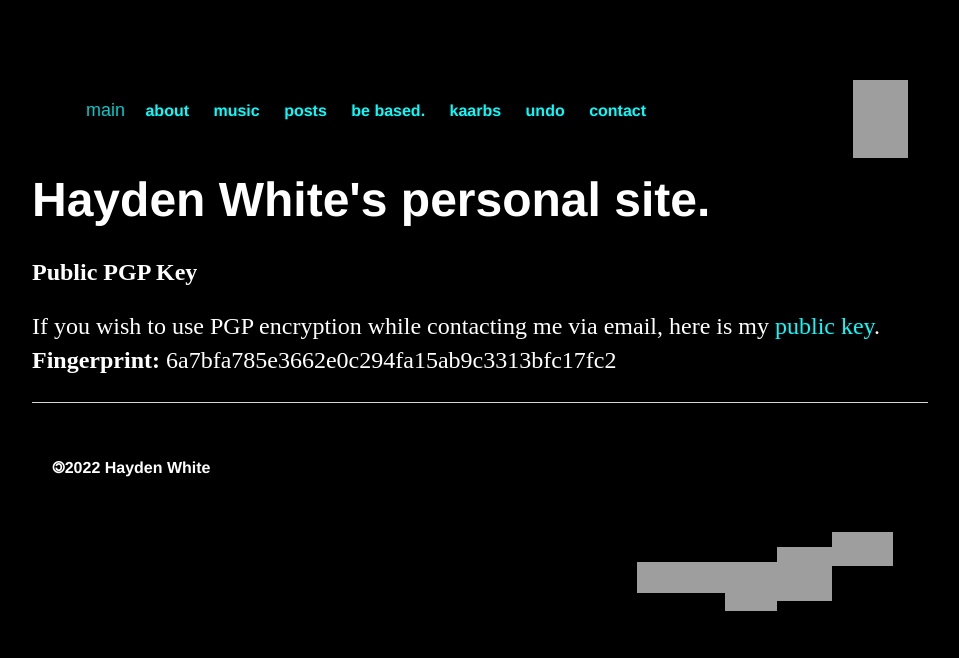
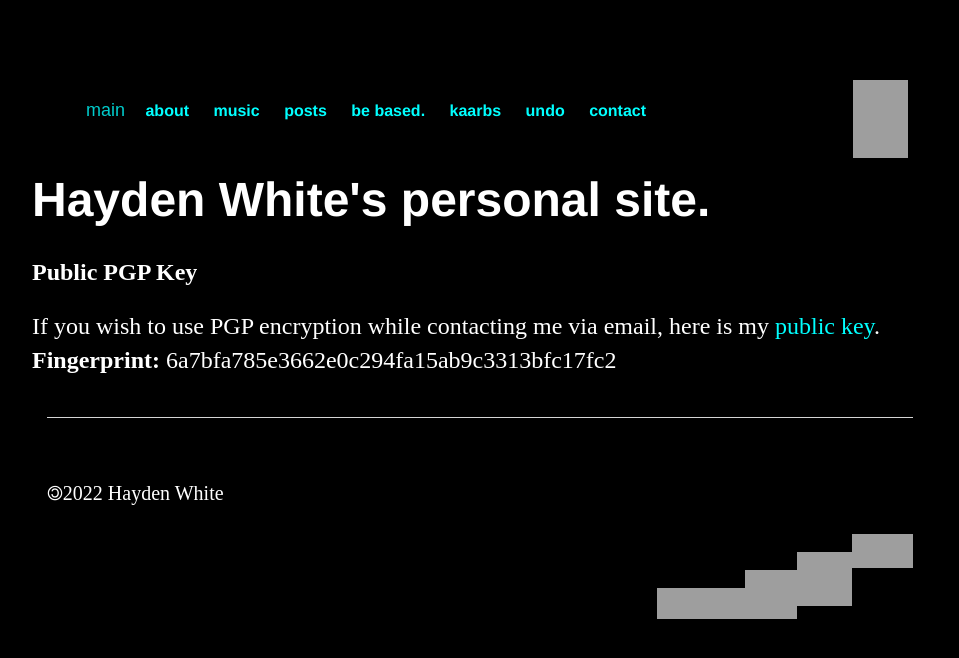
Before and after one commit to whiteVHS/whiteVHS.github.io, a Jekyll site: the page built from pgp/index.html, in a window 1280 px wide. Shown: the top 658 px of the page, without its empty margins (160-1119 px from the left). Built offline with Jekyll 4.4.1, drawn with Linux system fonts in a browser that asks for light colours; grey boxes are pictures that could not be loaded.

Commit message:
Update default.html

```diff
--- a/_layouts/default.html
+++ b/_layouts/default.html
@@ -30,15 +30,16 @@
     {{ content }}
 
 </div><!-- /.container -->
-			<footer>
-	    		<ul>
-	    <li><p><small>🄯2022 Hayden White</small></p></li>
-				<div class="div1">
+		<div class="div1">
+			<div><footer></div>
+	    		<div><ul></div>
+				<div><li><p><small>🄯2022 Hayden White</small></p></li></div>
 	    <div><li><a href="https://haydenwhite.bandcamp.com" target="_blank" rel="noopener noreferrer" title="white VHS"><img alt="bandcamp" src="https://64.media.tumblr.com/a15f71ce5371c3df576cf1b4c498c1be/8c1923369cd1bbd9-00/s540x810/dce136d274a2b3f2af9147d9252284aba73f68a2.pnj" width="61" height="34" /></a></div>
             <div><li><a href="https://github.com/whiteVHS/whiteVHS.github.io/" target="_blank" rel="noopener noreferrer" title="Source Code"><img alt="source" src="https://64.media.tumblr.com/31f49a849cd1b6acaaebbd951daac2fa/4e5b695432143826-c7/s540x810/90e98fb64abbf3b2f526c42249553d7557db5110.pnj" width="55" height="54" /></a></div>
             <div><li><a href="http://www.gnu.org/" target="_blank" rel="noopener noreferrer" title="The GNU Project"><img alt="GNU" src="https://64.media.tumblr.com/633760e6e140e3edd28cafe45816a97e/41478122cf0091a4-8c/s540x810/9c7a91100748874f59301406b513bb65a77dcd2b.pnj" width="52" height="49" /></a><div>
 	    <div><li><a href="https://agoraroad.neocities.org/" target="_blank" rel="noopener noreferrer" title="Agora Road"><img alt="Agora Road" src="https://forum.agoraroad.com/index.php?media/240x60-banner.3433/full" width="88" height="31" /></a></div>
-			</div>	</ul>
+		    </ul>
 			</footer>
+		</div>
 		</body>
 	</html>
```
